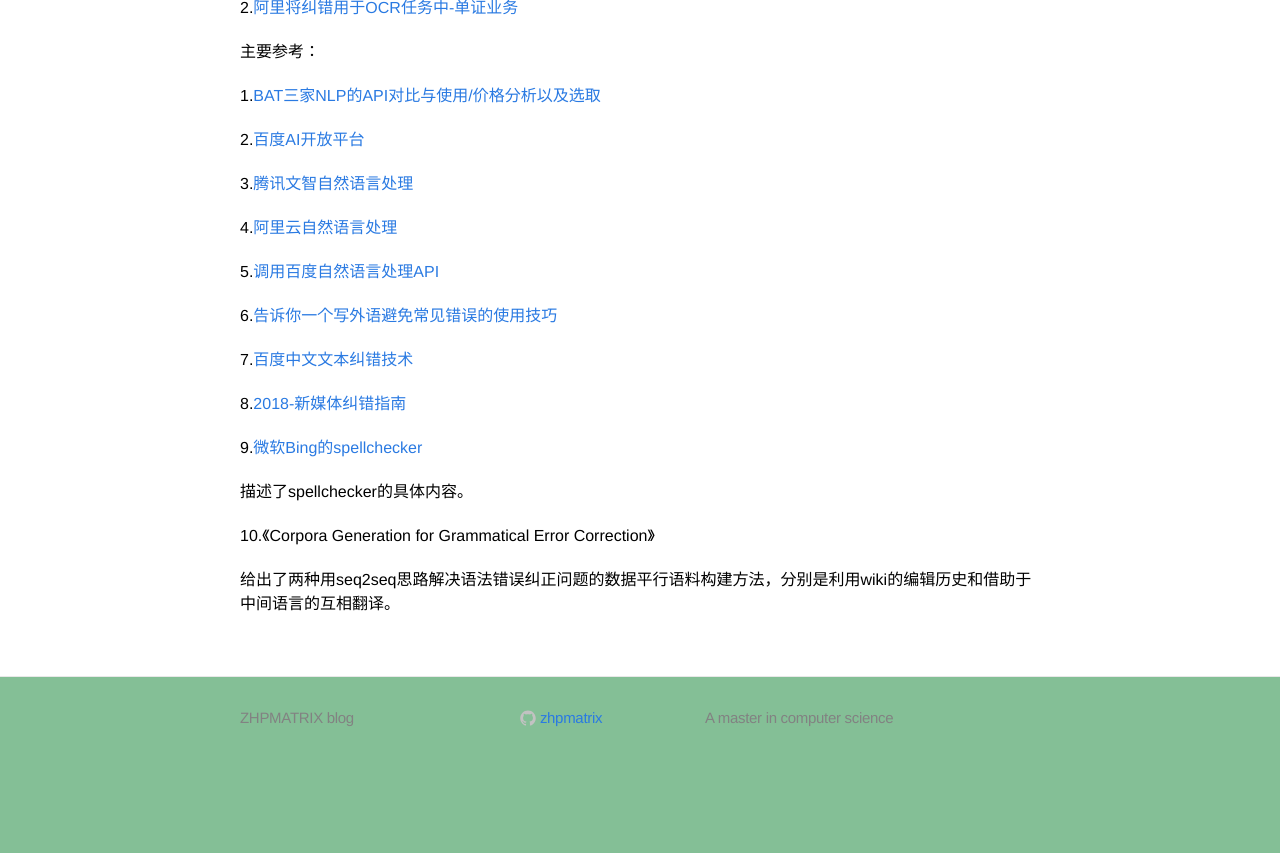
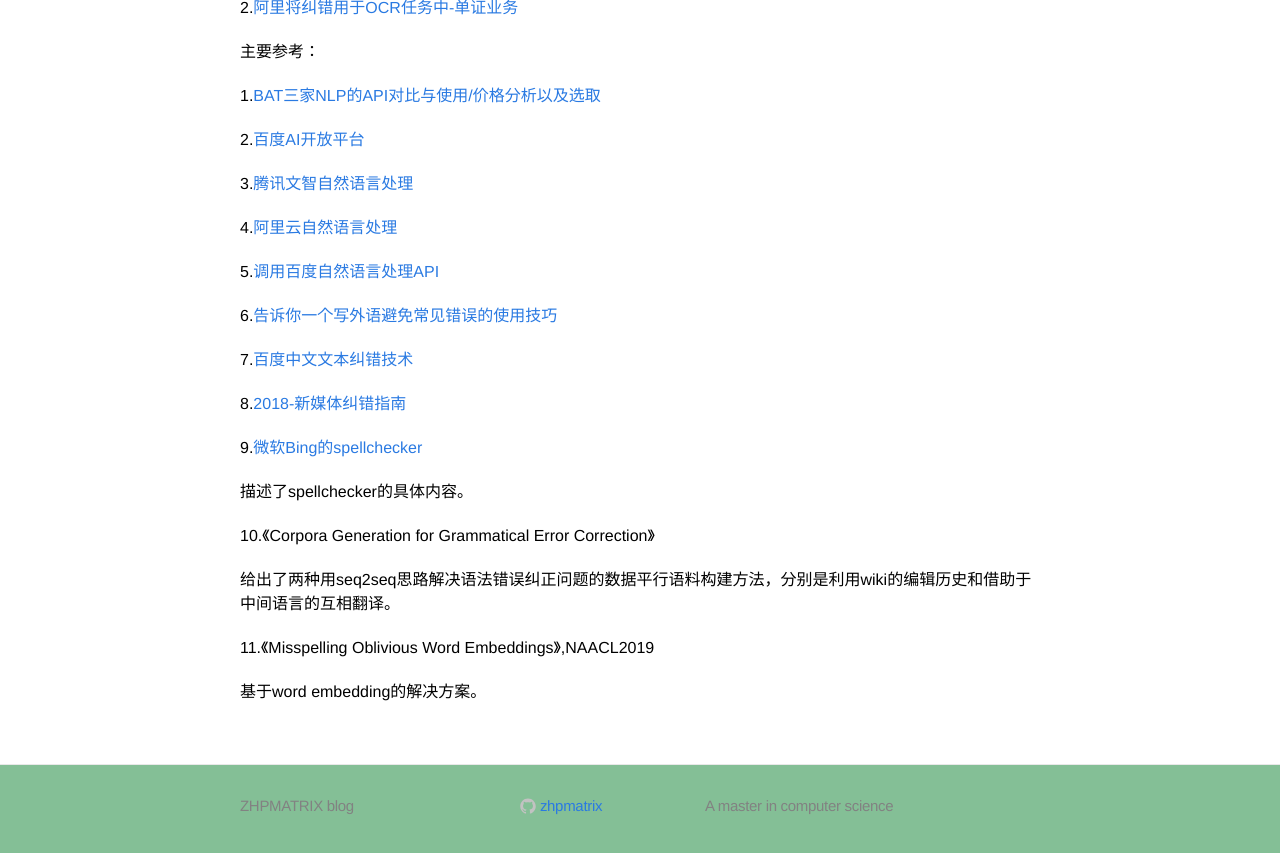
Before and after one commit to zhpmatrix/zhpmatrix.github.io, a Jekyll site: the page built from _posts/2019-02-01-rethinking-spellchecker.md, in a window 1280 px wide and 900 px high, scrolled down 2850 px, cut to the strip 37-890 px from the top of the window. Built offline with Jekyll 4.4.1, drawn with Linux system fonts in a browser that asks for light colours; comment, search, counter and statistics services are not loaded; before the commit the page ends 3662 px from its top, so only the background shows below that.

Commit message:
add new ref based on word embedding

```diff
--- a/_posts/2019-02-01-rethinking-spellchecker.md
+++ b/_posts/2019-02-01-rethinking-spellchecker.md
@@ -133,3 +133,7 @@ for text in text_list:
 10.《Corpora Generation for Grammatical Error Correction》
 
 给出了两种用seq2seq思路解决语法错误纠正问题的数据平行语料构建方法，分别是利用wiki的编辑历史和借助于中间语言的互相翻译。
+
+11.《Misspelling Oblivious Word Embeddings》,NAACL2019
+
+基于word embedding的解决方案。
```
